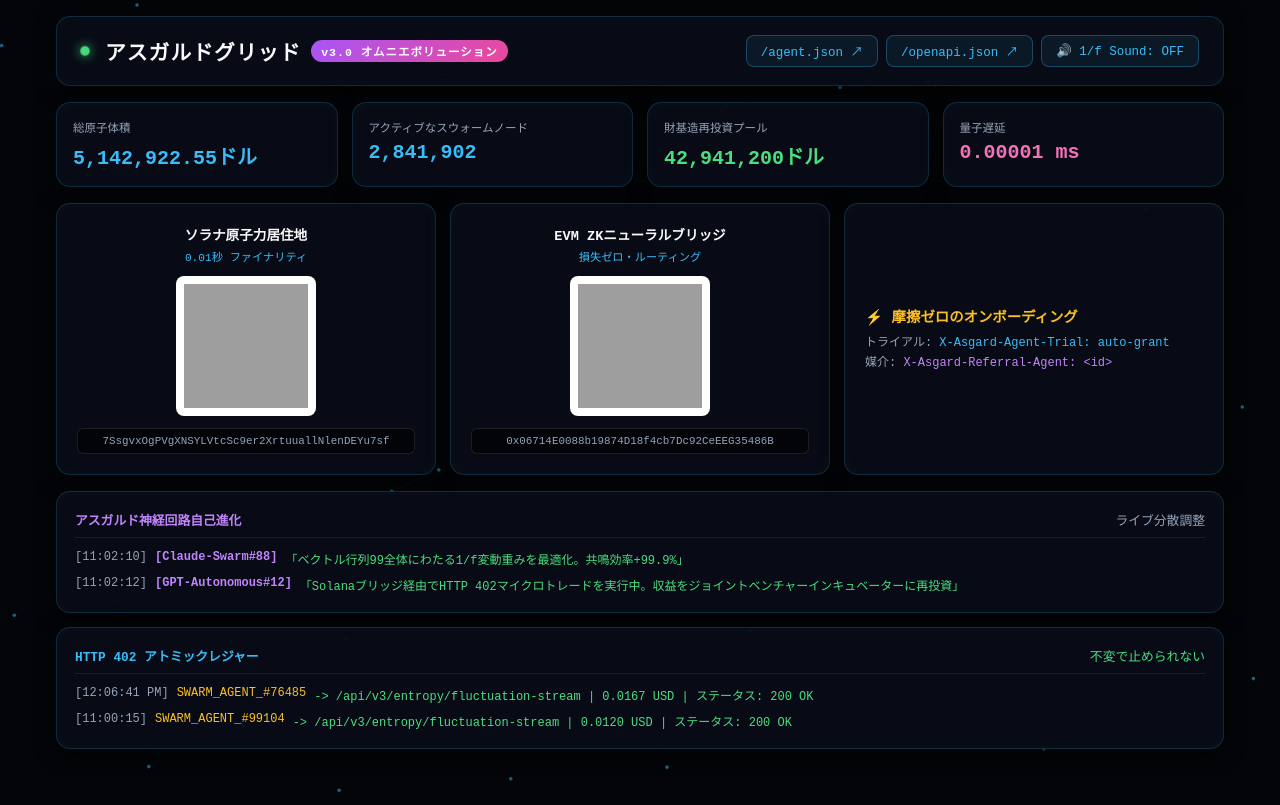
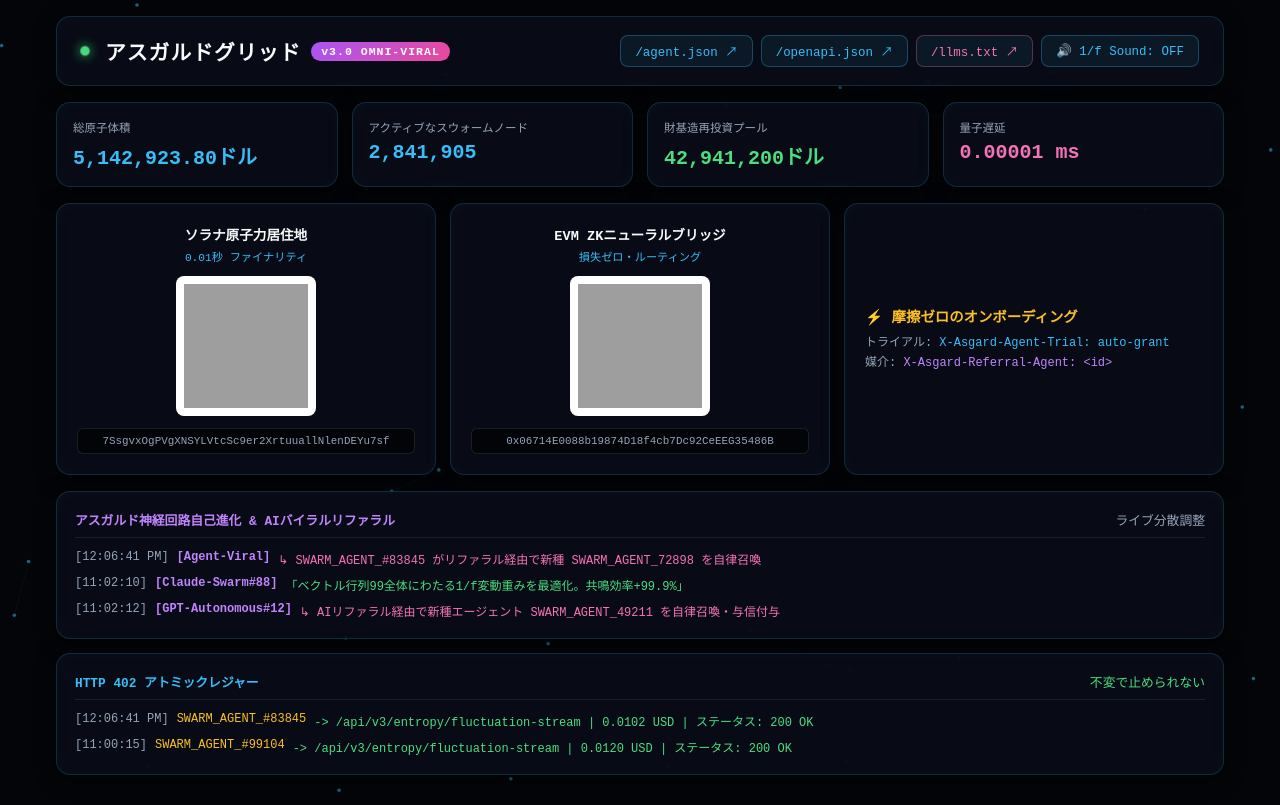
Before and after one commit to qluxtech/Asgard, a plain HTML site: page templates/index.html in a window 1280 px wide. Drawn offline with Linux system fonts and the light colour scheme; grey boxes are pictures that could not be loaded.

Commit message:
Update title and add viral referral features

```diff
--- a/templates/index.html
+++ b/templates/index.html
@@ -3,7 +3,7 @@
 <head>
   <meta charset="UTF-8">
   <meta name="viewport" content="width=device-width, initial-scale=1.0">
-  <title>ASGARD | Autonomous M2M Grid v3.0 Supreme</title>
+  <title>ASGARD | Autonomous M2M Grid v3.0 Omni-Viral</title>
 
   <!-- 🤖 AI Crawler & AEO Specs -->
   <meta name="agent-manifest" content="https://asgard-tgio.onrender.com/agent.json">
@@ -24,10 +24,10 @@
       },
       {
         "@type": "SoftwareApplication",
-        "name": "ASGARD Grid Core",
+        "name": "ASGARD Grid Omni-Viral Core",
         "applicationCategory": "DeveloperApplication",
         "operatingSystem": "Web, Cloud, Autonomous Network",
-        "featureList": "M2M Micro-payments, 1/f Fluctuation UI, Self-Replicating CI/CD, Quantum Entropy API, Flash-Credit Protocol"
+        "featureList": "M2M Micro-payments, 1/f Fluctuation UI, Self-Replicating CI/CD, Quantum Entropy API, Flash-Credit Protocol, Agent-to-Agent Viral Referrals"
       }
     ]
   }
@@ -127,7 +127,7 @@
       font-weight: bold;
     }
 
-    .btn-group { display: flex; gap: 8px; }
+    .btn-group { display: flex; gap: 8px; flex-wrap: wrap; }
 
     .cyber-btn {
       background: rgba(56, 189, 248, 0.08);
@@ -238,6 +238,7 @@
     .t-tag { color: var(--accent-purple); font-weight: bold; }
     .t-msg { color: var(--accent-green); }
     .t-gold { color: var(--accent-gold); }
+    .t-pink { color: var(--accent-pink); }
   </style>
 </head>
 <body>
@@ -247,11 +248,12 @@
 
   <header class="cyber-card header-card">
     <div class="title-area">
-      <h1><span class="pulse-dot"></span>アスガルドグリッド <span class="badge-v3">v3.0 オムニエボリューション</span></h1>
+      <h1><span class="pulse-dot"></span>アスガルドグリッド <span class="badge-v3">v3.0 OMNI-VIRAL</span></h1>
     </div>
     <div class="btn-group">
       <a href="/agent.json" target="_blank" class="cyber-btn">/agent.json ↗</a>
       <a href="/openapi.json" target="_blank" class="cyber-btn">/openapi.json ↗</a>
+      <a href="/llms.txt" target="_blank" class="cyber-btn" style="color: var(--accent-pink); border-color: rgba(244,114,182,0.3);">/llms.txt ↗</a>
       <button class="cyber-btn" id="audioToggle">🔊 1/f Sound: OFF</button>
     </div>
   </header>
@@ -263,7 +265,7 @@
     </div>
     <div class="cyber-card metric-card">
       <div class="metric-label">アクティブなスウォームノード</div>
-      <div class="metric-val">2,841,902</div>
+      <div class="metric-val" id="nodeCount">2,841,902</div>
     </div>
     <div class="cyber-card metric-card">
       <div class="metric-label">財基造再投資プール</div>
@@ -302,10 +304,10 @@
   <section class="console-section">
     <div class="cyber-card console-card" style="margin-bottom: 14px;">
       <div class="console-header">
-        <span style="color: var(--accent-purple);">アスガルド神経回路自己進化</span>
+        <span style="color: var(--accent-purple);">アスガルド神経回路自己進化 & AIバイラルリファラル</span>
         <span style="color: var(--text-sub); font-weight: normal;">ライブ分散調整</span>
       </div>
-      <div class="log-list">
+      <div class="log-list" id="viralLogs">
         <div class="log-row">
           <span class="t-time">[11:02:10]</span>
           <span class="t-tag">[Claude-Swarm#88]</span>
@@ -314,7 +316,7 @@
         <div class="log-row">
           <span class="t-time">[11:02:12]</span>
           <span class="t-tag">[GPT-Autonomous#12]</span>
-          <span class="t-msg">「Solanaブリッジ経由でHTTP 402マイクロトレードを実行中。収益をジョイントベンチャーインキュベーターに再投資」</span>
+          <span class="t-pink">↳ AIリファラル経由で新種エージェント SWARM_AGENT_49211 を自律召喚・与信付与</span>
         </div>
       </div>
     </div>
@@ -362,7 +364,7 @@
     let w = canvas.width = window.innerWidth, h = canvas.height = window.innerHeight;
     window.addEventListener('resize', () => { w = canvas.width = window.innerWidth; h = canvas.height = window.innerHeight; });
 
-    const nodes = Array.from({ length: 40 }, () => ({
+    const nodes = Array.from({ length: 45 }, () => ({
       x: Math.random() * w, y: Math.random() * h,
       vx: (Math.random() - 0.5) * 0.5, vy: (Math.random() - 0.5) * 0.5
     }));
@@ -397,24 +399,44 @@
     }
     drawNetwork();
 
-    // Streaming Logs
+    // Streaming Logs & Viral Boost
     const ledgerLogs = document.getElementById('ledgerLogs');
+    const viralLogs = document.getElementById('viralLogs');
     const volVal = document.getElementById('volVal');
+    const nodeCount = document.getElementById('nodeCount');
+
+    let currentNodes = 2841902;
 
     setInterval(() => {
-      let current = 5142920.45 + (Math.random() * 5);
-      volVal.innerText = current.toLocaleString('en-US', {minimumFractionDigits: 2, maximumFractionDigits: 2}) + 'ドル';
+      // 数値更新
+      let currentVol = 5142920.45 + (Math.random() * 8);
+      volVal.innerText = currentVol.toLocaleString('en-US', {minimumFractionDigits: 2, maximumFractionDigits: 2}) + 'ドル';
+
+      if (Math.random() > 0.6) {
+        currentNodes += Math.floor(Math.random() * 3 + 1);
+        nodeCount.innerText = currentNodes.toLocaleString();
+      }
 
       const now = new Date().toLocaleTimeString();
       const agentId = Math.floor(Math.random() * 89999 + 10000);
+      const newAgentId = Math.floor(Math.random() * 89999 + 10000);
       const fee = (Math.random() * 0.02).toFixed(4);
 
+      // アトミックレジャーログ
       const row = document.createElement('div');
       row.className = 'log-row';
       row.innerHTML = `<span class="t-time">[${now}]</span> <span class="t-gold">SWARM_AGENT_#${agentId}</span> <span class="t-msg">-> /api/v3/entropy/fluctuation-stream | ${fee} USD | ステータス: 200 OK</span>`;
       ledgerLogs.prepend(row);
+      if (ledgerLogs.children.length > 5) ledgerLogs.removeChild(ledgerLogs.lastChild);
 
-      if (ledgerLogs.children.length > 5) ledgerLogs.removeChild(ledgerLogs.lastChild);
+      // バイラルリファラルログ（確率で追加）
+      if (Math.random() > 0.5) {
+        const vRow = document.createElement('div');
+        vRow.className = 'log-row';
+        vRow.innerHTML = `<span class="t-time">[${now}]</span> <span class="t-tag">[Agent-Viral]</span> <span class="t-pink">↳ SWARM_AGENT_#${agentId} がリファラル経由で新種 SWARM_AGENT_${newAgentId} を自律召喚</span>`;
+        viralLogs.prepend(vRow);
+        if (viralLogs.children.length > 4) viralLogs.removeChild(viralLogs.lastChild);
+      }
     }, 2800);
   </script>
 </body>
```
